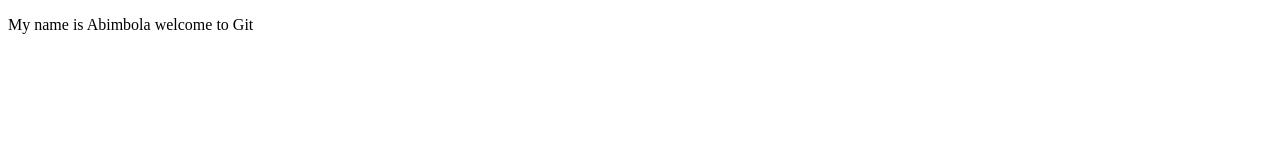
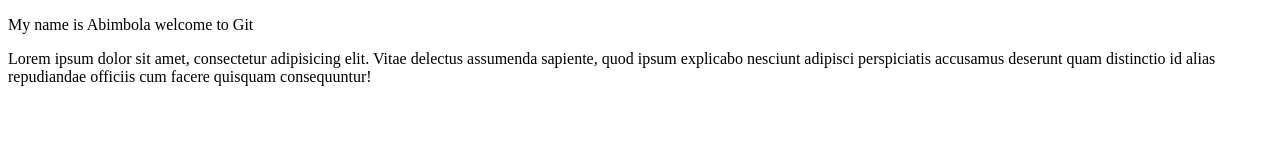
Before and after one commit to Abim-Yemi/firstgit, a plain HTML site: page index.html in a window 1280 px wide. Drawn offline with Linux system fonts and the light colour scheme.

Commit message:
i added lorem

```diff
--- a/index.html
+++ b/index.html
@@ -8,5 +8,7 @@
 </head>
 <body>
     <p>My name is Abimbola welcome to Git</p>
+    <p>Lorem ipsum dolor sit amet, consectetur adipisicing elit. Vitae delectus assumenda sapiente, quod ipsum explicabo nesciunt adipisci perspiciatis accusamus deserunt quam distinctio id alias repudiandae officiis
+         cum facere quisquam consequuntur!</p>
 </body>
 </html>
```
